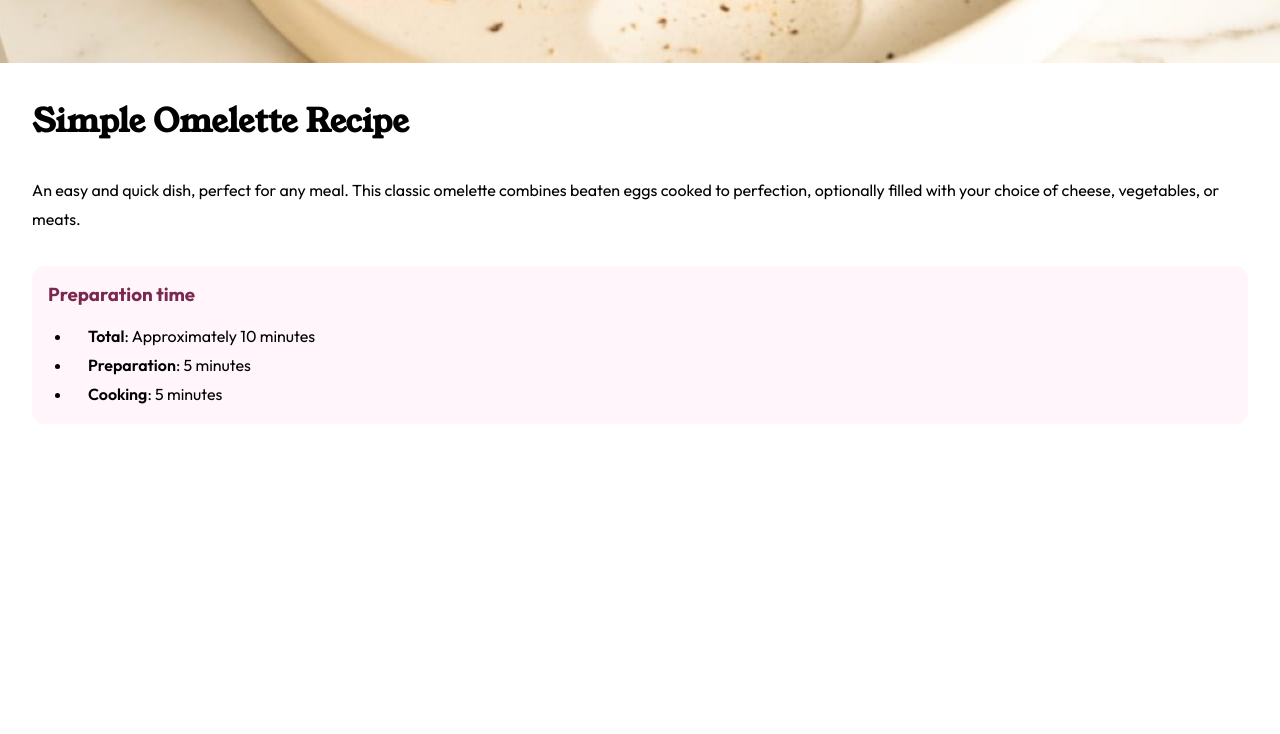
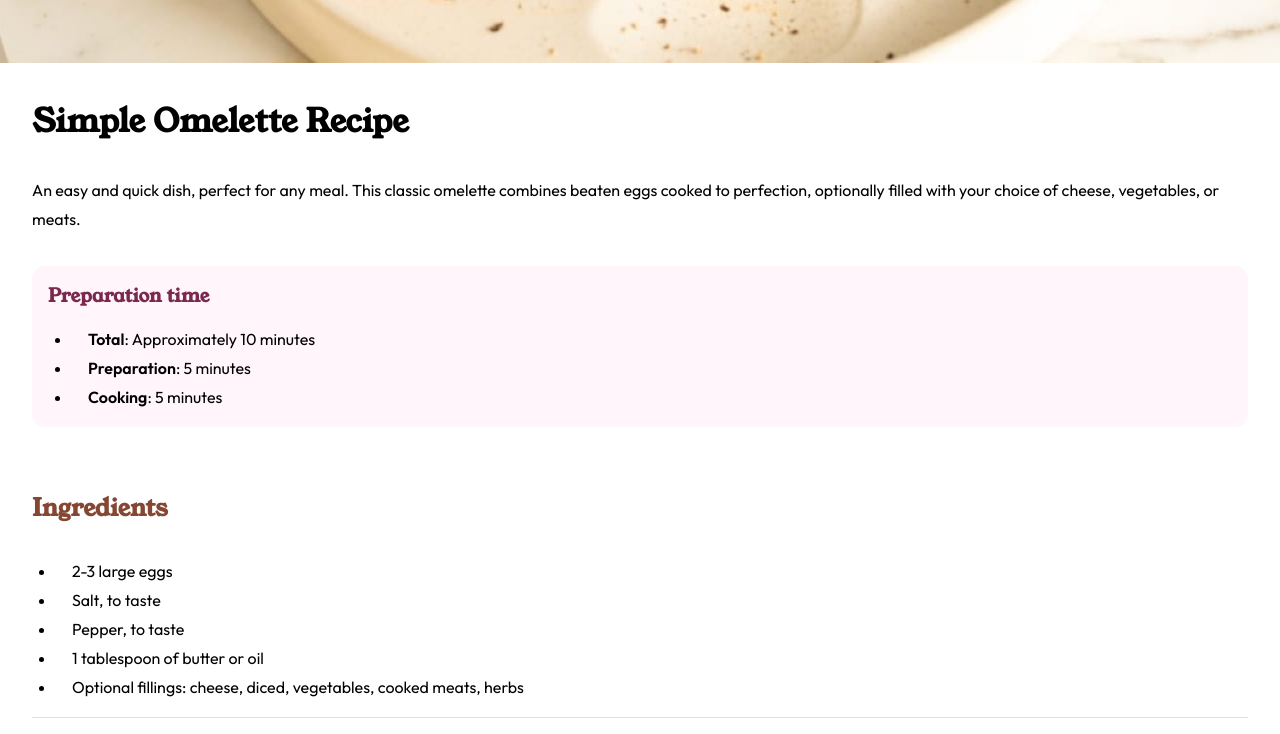
Before and after one commit to feliperossibr/recipe-page, a plain HTML site: page index.html in a window 1280 px wide. Shown: the part 522-1256 px from the top of the page. Before the commit the page ends 978 px from the top, so only its background shows below. Drawn offline with Linux system fonts and the light colour scheme.

Commit message:
ingredients area

```diff
--- a/index.html
+++ b/index.html
@@ -30,6 +30,19 @@
         <li><span>Cooking</span>: 5 minutes</li>
       </ul>
     </div>
+
+    <div class="ingredients">
+      <h2>Ingredients</h2>
+      <ul>
+        <li>2-3 large eggs</li>
+        <li>Salt, to taste</li>
+        <li>Pepper, to taste</li>
+        <li>1 tablespoon of butter or oil</li>
+        <li>Optional fillings: cheese, diced, vegetables, cooked meats, herbs</li>
+      </ul>
+    </div>
+
+    <div class="separator"></div>
   </main>
 </body>
 </html>
--- a/styles/global.css
+++ b/styles/global.css
@@ -30,7 +30,6 @@
 
 .preparation {
   background-color: var(--rose-50);
-  font-family: var(--ff-text);
   margin: 2rem;
 
   border-radius: .8rem;
@@ -44,8 +43,6 @@
     margin-inline: 2.5rem;
     padding-bottom: 1rem;
 
-    line-height: 1.8;
-
     & > li {
       padding: 0rem 1rem;
 
@@ -56,12 +53,27 @@
   }
 }
 
-h1 {
+.ingredients {
+
+  & > h2 {
+    color: var(--brown-800);
+  }
+
+  & > ul {
+    margin-inline: 3.5rem;
+
+    & > li {
+      padding: 0rem 1rem;
+    }
+  }
+}
+
+h1, h2, h3 {
   font-family: var(--ff-title);
   padding: 2rem 2rem;
 }
 
-p {
+p, li {
   font-family: var(--ff-text);
   line-height: 1.8;
 }
@@ -69,3 +81,9 @@ p {
 .padding-1 {
   padding: 0rem 2rem;
 }
+
+.separator {
+  height: 1px;
+  background-color: var(--stone-150);
+  margin: 1rem 2rem;
+}
```
